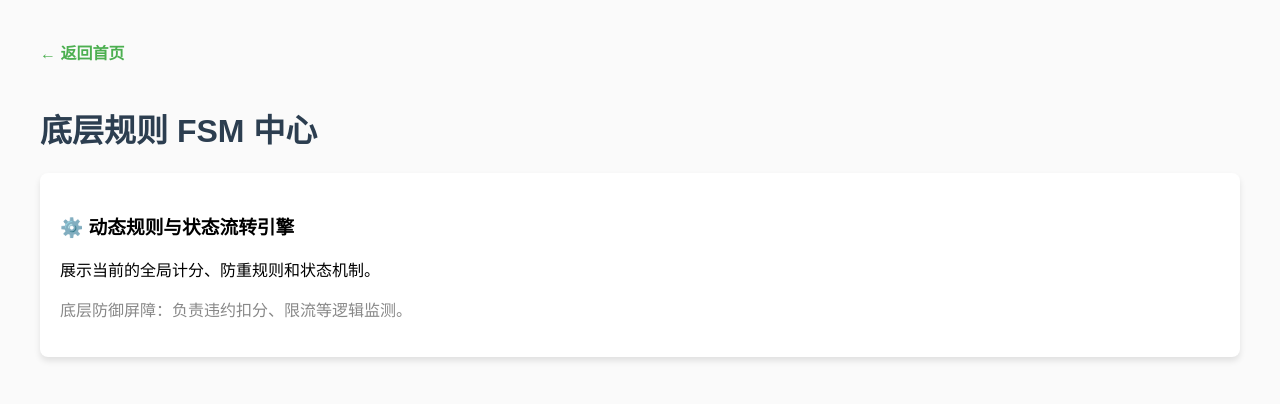
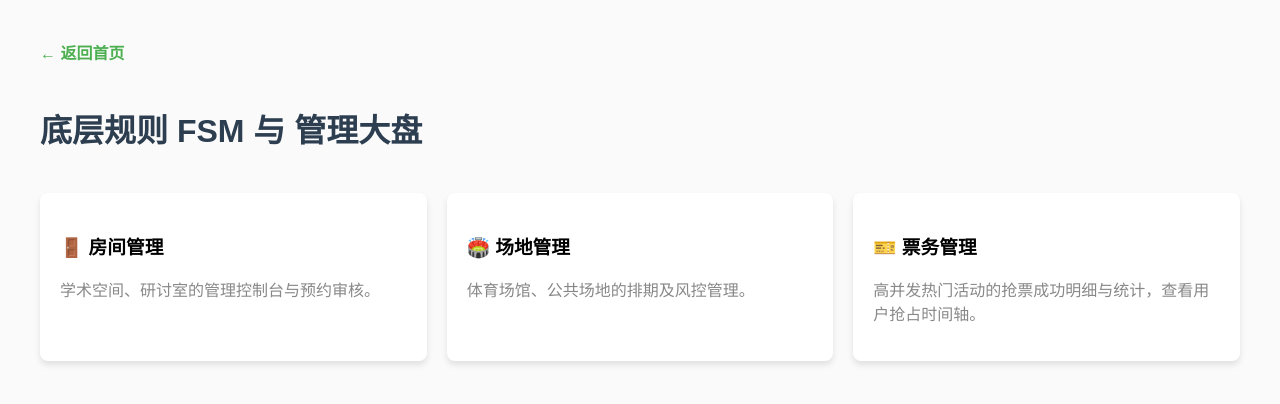
Before and after one commit to zhzhang1212/TICKET, a FastAPI app: page /rules_fsm in a window 1280 px wide. Shown: the top 404 px of the page. Run offline with FastAPI, Linux system fonts and the light colour scheme.

Commit message:
模块C 后台管理

```diff
--- a/modules/rules_fsm/static/js/fsm.js
+++ b/modules/rules_fsm/static/js/fsm.js
@@ -0,0 +1,67 @@
+function initFsmPanel() {
+    const btnTicketMgr = document.getElementById("btn-ticket-mgr");
+    const detailPanel = document.getElementById("detail-panel");
+    const eventSelector = document.getElementById("event-selector");
+    const btnRefresh = document.getElementById("btn-refresh");
+    const eventDesc = document.getElementById("event-desc");
+    const eventStockInfo = document.getElementById("event-stock-info");
+    const recordsContainer = document.getElementById("records-container");
+
+    // 点击大盘票务管理卡片展开详情面板
+    if(btnTicketMgr){
+        btnTicketMgr.addEventListener("click", () => {
+            detailPanel.style.display = "block";
+        });
+    }
+
+    const fetchDetail = async () => {
+        const slotId = eventSelector.value;
+        if (!slotId) {
+            alert("请先选择一个特定的活动！");
+            return;
+        }
+
+        try {
+            const r = await fetch(`/api/v1/events/${slotId}`);
+            if (r.ok) {
+                const data = await r.json();
+                eventDesc.innerText = data.description || "【暂无介绍】";
+                eventStockInfo.innerText = `有效票数：${data.total_capacity} | 剩余票数：${data.remaining_stock}`;
+
+                recordsContainer.innerHTML = "";
+                if (data.successful_bookings && data.successful_bookings.length > 0) {
+                    // 对记录按时间排序，确保时间先后顺序
+                    const sorted = data.successful_bookings.sort((a, b) => new Date(a.timestamp) - new Date(b.timestamp));
+
+                    sorted.forEach((record, index) => {
+                        const li = document.createElement("li");
+                        li.className = "record-item";
+                        li.innerHTML = `
+                            <span><strong>No.${index+1}</strong> 用户: <span style="color:#2196f3">${record.user_id}</span> </strong> 凭证号: <span style="font-size:0.85em;color:#aaa">${record.voucher}</span></span>
+                            <span class="timestamp">${record.timestamp}</span>
+                        `;
+                        recordsContainer.appendChild(li);
+                    });
+                } else {
+                    recordsContainer.innerHTML = '<li class="record-item" style="color: #999;">暂无抢票成功记录...</li>';
+                }
+            } else {
+                eventDesc.innerText = "活动尚未发售或无数据。";
+                eventStockInfo.innerText = "--";
+                recordsContainer.innerHTML = '<li class="record-item" style="color: #999;">请联系活动运营管理员执行初始化发布发售。</li>';
+            }
+        } catch (e) {
+            console.error(e);
+            alert("加载明细异常");
+        }
+    };
+
+    if(btnRefresh) btnRefresh.addEventListener("click", fetchDetail);
+    if(eventSelector) eventSelector.addEventListener("change", fetchDetail);
+}
+
+if (document.readyState === "loading") {
+    document.addEventListener("DOMContentLoaded", initFsmPanel);
+} else {
+    initFsmPanel();
+}
--- a/modules/rules_fsm/templates/index.html
+++ b/modules/rules_fsm/templates/index.html
@@ -8,20 +8,68 @@
     <link rel="stylesheet" href="/static/css/style.css">
     <style>
         body { font-family: sans-serif; background: #fafafa; padding: 20px;}
-        .card { padding: 20px; background: #fff; border-radius: 8px; box-shadow: 0 4px 6px rgba(0,0,0,0.1); margin-top: 20px;}
+        .card { padding: 20px; background: #fff; border-radius: 8px; box-shadow: 0 4px 6px rgba(0,0,0,0.1); margin-top: 20px; cursor: pointer; transition: 0.2s;}
+        .card:hover { transform: translateY(-2px); box-shadow: 0 6px 12px rgba(0,0,0,0.15);}
         .back-link { display: inline-block; margin-bottom: 20px; font-weight: bold; color: #4caf50; text-decoration: none;}
+        .grid-container { display: grid; grid-template-columns: repeat(auto-fit, minmax(300px, 1fr)); gap: 20px; }
+        #detail-panel { display: none; margin-top: 20px; padding: 20px; background: #fff; border-radius: 8px; border-left: 5px solid #2196f3;}
+        .record-list { list-style: none; padding: 0; }
+        .record-item { padding: 10px; border-bottom: 1px solid #eee; display: flex; justify-content: space-between; }
+        .record-item:last-child { border-bottom: none; }
+        .timestamp { color: #888; font-size: 0.9em; }
     </style>
 </head>
 <body>
     <div id="app">
         <a href="/" class="back-link">← 返回首页</a>
-        <h1 style="color: #2c3e50;">底层规则 FSM 中心</h1>
-        <div class="card">
-            <h3>⚙️ 动态规则与状态流转引擎</h3>
-            <p>展示当前的全局计分、防重规则和状态机制。</p>
-            <p style="color:#888;">底层防御屏障：负责违约扣分、限流等逻辑监测。</p>
+        <h1 style="color: #2c3e50;">底层规则 FSM 与 管理大盘</h1>
+
+        <div class="grid-container">
+            <div class="card" onclick="alert('房间管理模块尚未接入此大盘面板。')">
+                <h3>🚪 房间管理</h3>
+                <p style="color:#888;">学术空间、研讨室的管理控制台与预约审核。</p>
+            </div>
+
+            <div class="card" onclick="alert('场地管理模块尚未接入此大盘面板。')">
+                <h3>🏟️ 场地管理</h3>
+                <p style="color:#888;">体育场馆、公共场地的排期及风控管理。</p>
+            </div>
+
+            <div class="card" id="btn-ticket-mgr">
+                <h3>🎫 票务管理</h3>
+                <p style="color:#888;">高并发热门活动的抢票成功明细与统计，查看用户抢占时间轴。</p>
+            </div>
+        </div>
+
+        <!-- 票务详情面板 -->
+        <div id="detail-panel">
+            <h3 id="panel-title" style="margin-top:0;">票务明细与成交记录</h3>
+
+            <div style="margin-bottom: 15px;">
+                <label>活动：</label>
+                <select id="event-selector" style="padding: 5px; font-size: 1em;">
+                    <option value="" disabled selected>--请选择活动--</option>
+                    <option value="concert_2026">🎤 某明星演唱会 (2026巡演)</option>
+                    <option value="singing_contest">🎶 年度十佳歌手总决赛</option>
+                </select>
+                <button id="btn-refresh" style="padding: 5px 15px; margin-left: 10px; cursor: pointer; background: #2196f3; color: white; border: none; border-radius: 4px;">刷新明细</button>
+            </div>
+
+            <div id="event-stats" style="margin-bottom: 15px; padding: 10px; background: #eef2f5; border-radius: 4px;">
+                <div><strong>活动概况：</strong> <span id="event-desc">--</span></div>
+                <div style="margin-top: 5px;">🔥 <span id="event-stock-info"></span></div>
+            </div>
+
+            <h4>📝 抢票首尾时间榜 (按提交时间先后列序)</h4>
+            <ul id="records-container" class="record-list">
+                <li class="record-item" style="color: #999;">请先选择并加载活动实体...</li>
+            </ul>
         </div>
     </div>
-    <script type="module" src="/static/rules_fsm/js/fsm.js"></script>
+
+    <!-- 引入专用的大盘管理脚本 -->
+    <script type="module">
+        import("/static/rules_fsm/js/fsm.js?t=" + new Date().getTime());
+    </script>
 </body>
 </html>
```
Also changed, not shown: modules/event/static/js/booking.js (+0 -13 lines), modules/event/templates/index.html (+0 -7 lines).
